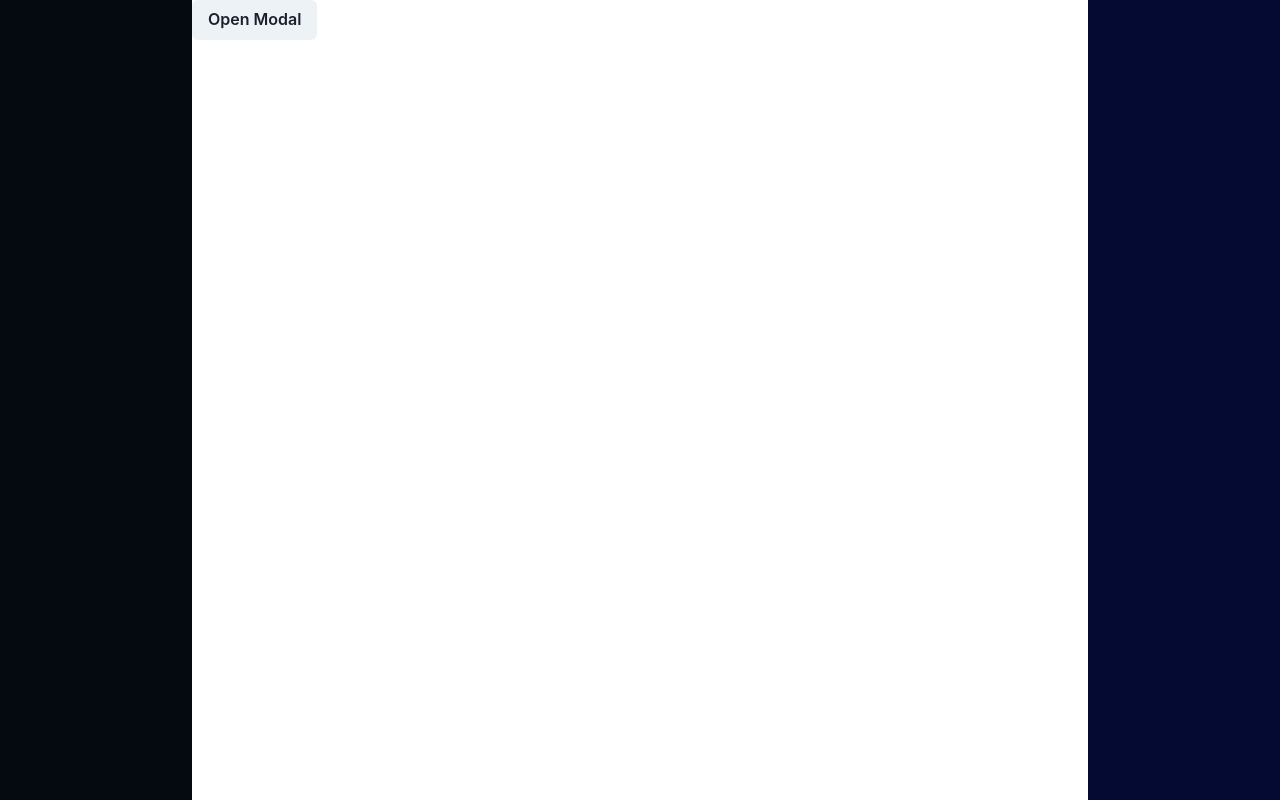
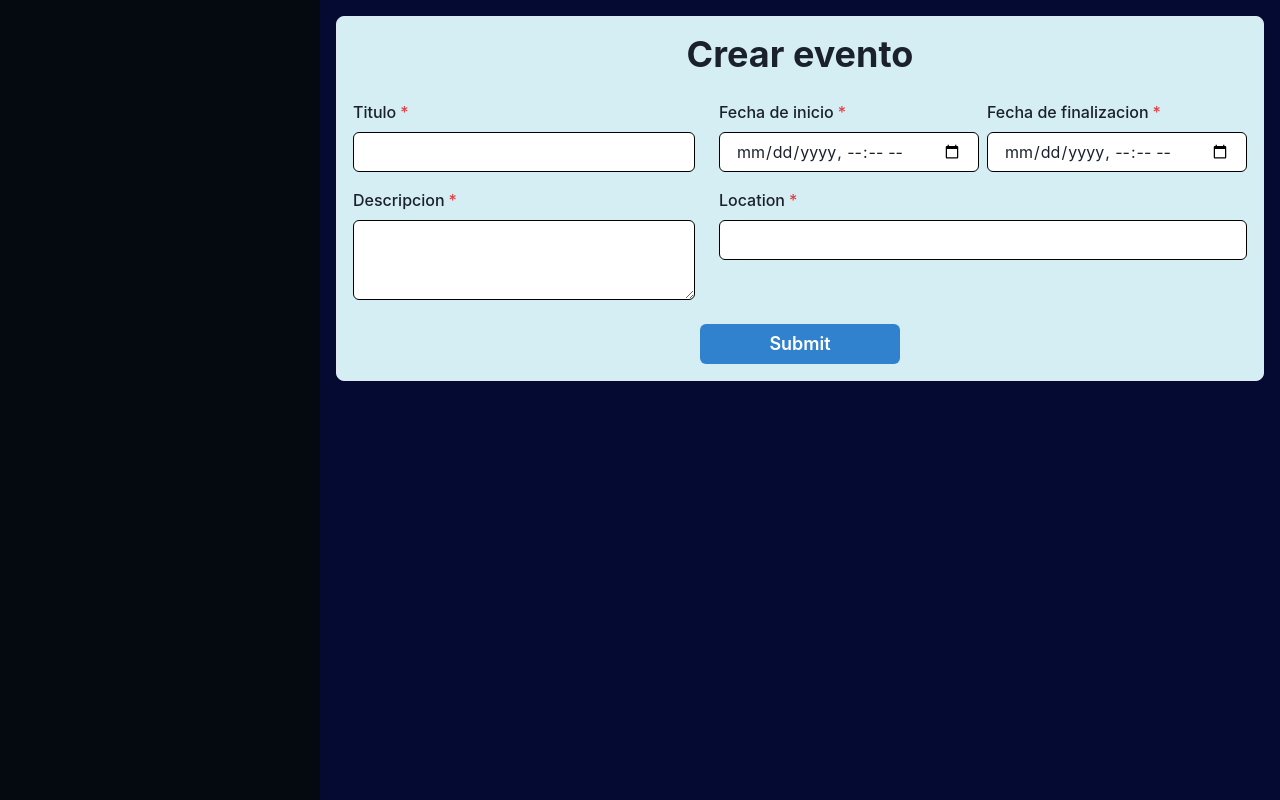
Before and after one commit to TheIcySpark/Society-events, a React (Create React App) app in the folder society-events-frontend/: page /homePage in a window 1280 px wide. Built offline with nearby package versions, Linux system fonts and the light colour scheme.

Commit message:
home page redesign

```diff
--- a/society-events-frontend/src/components/CreateEventForm.tsx
+++ b/society-events-frontend/src/components/CreateEventForm.tsx
@@ -79,7 +79,7 @@ export default function CreateEventForm() {
   const dateInputFlexDirection: ResponsiveValue<'row' | 'column' | undefined> = useBreakpointValue({ base: 'column', md: 'row' });
 
   return (
-    <Box p={4} m={4} borderWidth="1px" borderRadius="lg" overflow="hidden">
+    <Box bg="#D4EEF3" p={4} m={4} borderWidth="1px" borderRadius="lg" overflow="hidden">
       <Heading as="h1" size="xl" textAlign="center" mb={6}>
         Crear evento
       </Heading>
@@ -88,31 +88,33 @@ export default function CreateEventForm() {
           <Box>
             <FormControl isRequired>
               <FormLabel htmlFor='title'>Titulo</FormLabel>
-              <Input id='title' name='title' value={formData.title} onChange={handleChange} />
+              <Input id='title' name='title' value={formData.title} onChange={handleChange} borderColor="black" bg="white" />
             </FormControl>
             <FormControl isRequired mt={4}>
               <FormLabel htmlFor='description'>Descripcion</FormLabel>
-              <Textarea id='description' name='description' value={formData.description} onChange={handleChange} />
+              <Textarea id='description' name='description' value={formData.description} onChange={handleChange} borderColor="black" bg="white" />
             </FormControl>
           </Box>
           <VStack spacing={4} align="stretch">
             <Flex flexDirection={dateInputFlexDirection} gap={2}>
               <FormControl isRequired flex="1">
                 <FormLabel htmlFor='start_date'>Fecha de inicio</FormLabel>
-                <Input type='datetime-local' id='start_date' name='start_date' value={formData.start_date} onChange={handleChange} min={getCurrentDateTime()} />
+                <Input type='datetime-local' id='start_date' name='start_date' value={formData.start_date} onChange={handleChange} min={getCurrentDateTime()} borderColor="black" bg="white" />
               </FormControl>
               <FormControl isRequired flex="1">
                 <FormLabel htmlFor='end_date'>Fecha de finalizacion</FormLabel>
-                <Input type='datetime-local' id='end_date' name='end_date' value={formData.end_date} onChange={handleChange} min={formData.start_date} />
+                <Input type='datetime-local' id='end_date' name='end_date' value={formData.end_date} onChange={handleChange} min={formData.start_date} borderColor="black" bg="white" />
               </FormControl>
             </Flex>
             <FormControl isRequired>
               <FormLabel htmlFor='location'>Location</FormLabel>
-              <Input id='location' name='location' value={formData.location} onChange={handleChange} />
+              <Input id='location' name='location' value={formData.location} onChange={handleChange} borderColor="black" bg="white" />
             </FormControl>
           </VStack>
         </Grid>
-        <Button type='submit' colorScheme='blue' mt={6}>Submit</Button>
+        <Flex justify="center">
+          <Button type='submit' colorScheme='blue' mt={6} width="200px" fontSize="lg">Submit</Button>
+        </Flex>
       </form>
     </Box>
   )
--- a/society-events-frontend/src/pages/HomePage.tsx
+++ b/society-events-frontend/src/pages/HomePage.tsx
@@ -4,45 +4,17 @@ import HeroImage from '../assets/images/hero.jpg'; // Importa la imagen del hér
 import CreateEventForm from '../components/CreateEventForm';
 
 const HomePage: React.FC = () => {
-  function ManualClose() {
-    const { isOpen, onOpen, onClose } = useDisclosure()
 
-    return (
-      <>
-        <Button onClick={onOpen}>Open Modal</Button>
-
-        <Modal closeOnOverlayClick={false} isOpen={isOpen} onClose={onClose}>
-          <ModalOverlay />
-          <ModalContent>
-            <ModalHeader>Create your account</ModalHeader>
-            <ModalCloseButton />
-            <ModalBody pb={6}>
-              xd
-            </ModalBody>
-
-            <ModalFooter>
-              <Button colorScheme='blue' mr={3}>
-                Save
-              </Button>
-              <Button onClick={onClose}>Cancel</Button>
-            </ModalFooter>
-          </ModalContent>
-        </Modal>
-      </>
-    )
-  }
   return (
     <Flex>
       {/* División izquierda (oculta en dispositivos móviles) */}
-      <Box bg="#050a11" display={{ base: 'none', md: 'block' }} w={{ base: '0%', md: '15%' }} h="100vh"/>
+      <Box bg="#050a11" display={{ base: 'none', md: 'block' }} w={{ base: '0%', md: '25%' }} h="100vh"/>
 
       {/* División central */}
-      <Box w={{ base: '100%', md: '70%' }} overflowY="auto" h="80vh">
-        <ManualClose />
+      <Box bg="#050a33" w={{ base: '100%', md: '75%' }} overflowY="auto" h="100vh" >
+        <CreateEventForm></CreateEventForm>
       </Box>
 
-      {/* División derecha (oculta en dispositivos móviles) */}
-      <Box bg="#050a33" display={{ base: 'none', md: 'block' }} w={{ base: '0%', md: '15%' }} />
     </Flex>
   );
 
```
